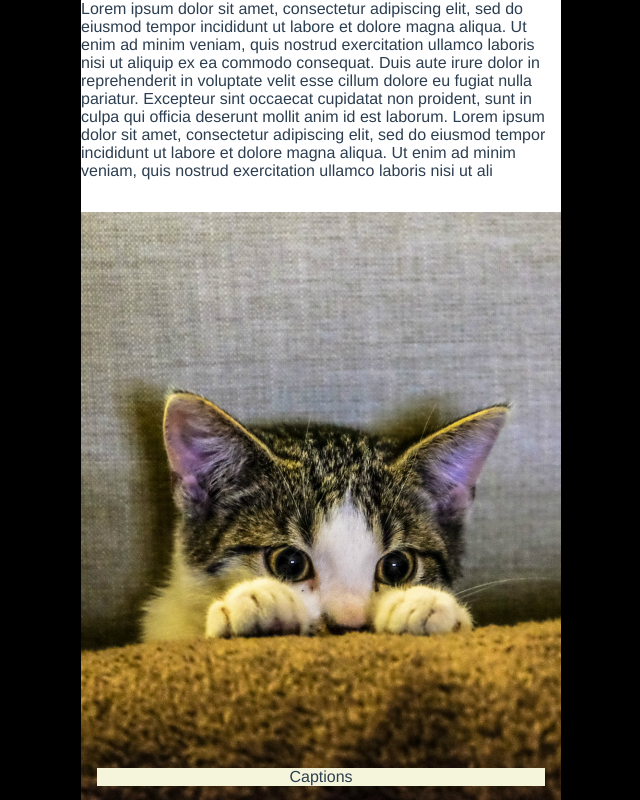
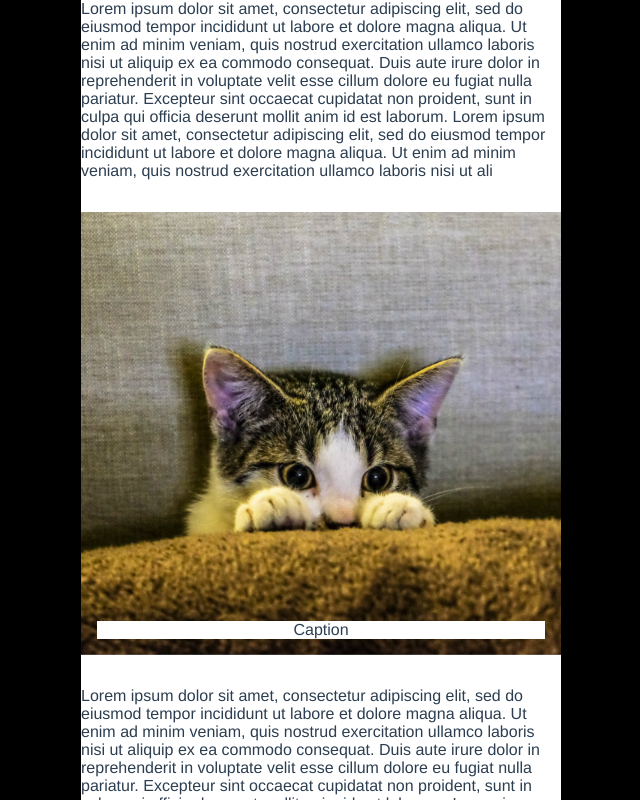
Before and after one commit to maurer2/sensor-scrolling-stuff, a Vue app: page / in a window 1280 px wide. Shown: the top 800 px of the page, without its empty margins (319-959 px from the left). Built offline with nearby package versions, Linux system fonts and the light colour scheme.

Commit message:
Added basic sliding

```diff
--- a/src/components/SlideComponent.vue
+++ b/src/components/SlideComponent.vue
@@ -1,31 +1,31 @@
 <template>
-  <section class="slide-container" @pointerdown="pointerDown"  @pointerup="pointerUp" @pointermove="pointerMove">
-    <figure class="slide-inner">
-      <img src="../assets/cat-small.jpg" alt="cat" class="slide-background slide-background--is-slideable">
+  <section class="slide-container" @pointerdown="activatePointer" @pointerup="deactivatePointer"
+           @pointermove="pointerMove" @pointerleave="deactivatePointer" >
+    <figure class="slide-inner" ref="image">
+      <img src="../assets/cat-small.jpg" alt="background-image" class="slide-background slide-background--is-slideable"
+        :style="styleAttribute">
       <figcaption class="slide-content">
-        Captions
+        Caption
       </figcaption>
     </figure>
   </section>
 </template>
 
 <script lang="ts">
-import { Component, Prop, Vue } from 'vue-property-decorator';
+import { Component, Vue } from 'vue-property-decorator';
 
 @Component
 export default class SlideComponent extends Vue {
   private pointerIsDown: boolean = false;
-  private startPositionX: number = 0;
-  private imageWidth: number = 960;
+  private currentPositionInPercent: number = 0;
 
-  private pointerDown(event: PointerEvent) {
+  private activatePointer() {
     this.pointerIsDown = true;
-    this.startPositionX = event.pageX;
   }
 
-  private pointerUp() {
-    this.pointerIsDown = false;
-    this.startPositionX = 0;
+  private deactivatePointer() {
+    this.pointerIsDown = true;
+    this.currentPositionInPercent = 0;
   }
 
   private pointerMove(event: PointerEvent) {
@@ -33,13 +33,20 @@ export default class SlideComponent extends Vue {
       return;
     }
 
-    const delta = this.startPositionX - event.pageX;
-    const percentage = Math.round((this.imageWidth) / delta);
+    const element = this.$refs.image as HTMLElement;
+    const boundingBox = element.getBoundingClientRect();
 
-    // const x = 0;
-    // const newTransformX = x + event.pageX;
+    const width = boundingBox.width;
+    const offsetX = boundingBox.left;
+    const pointerX = event.x;
 
-    // console.log(percentage);
+    this.currentPositionInPercent = Math.round((pointerX - offsetX) * 100 / width);
+  }
+
+  get styleAttribute() {
+    return {
+      transform: `translateX(${this.currentPositionInPercent}%)`,
+    };
   }
 }
 </script>
@@ -65,12 +72,14 @@ export default class SlideComponent extends Vue {
   pointer-events: none;
 
   &--is-slideable {
-    $width: 200%;
+    $width: 150%;
     $overflow-width: $width - 100%;
 
     width: $width;
-    transform: translateX(#{($overflow-width / 4) * -1});
-    transform-origin: 50% 50%;
+    margin-left: ($overflow-width / 2) * -1;
+    margin-right: ($overflow-width / 2) * -1;
+    transform: translateX(0%);
+    will-change: transform;
   }
 }
 
@@ -80,6 +89,6 @@ export default class SlideComponent extends Vue {
   right: 1rem;
   bottom: 1rem;
   text-align: center;
-  background: beige;
+  background: #fff;
 }
 </style>
```
